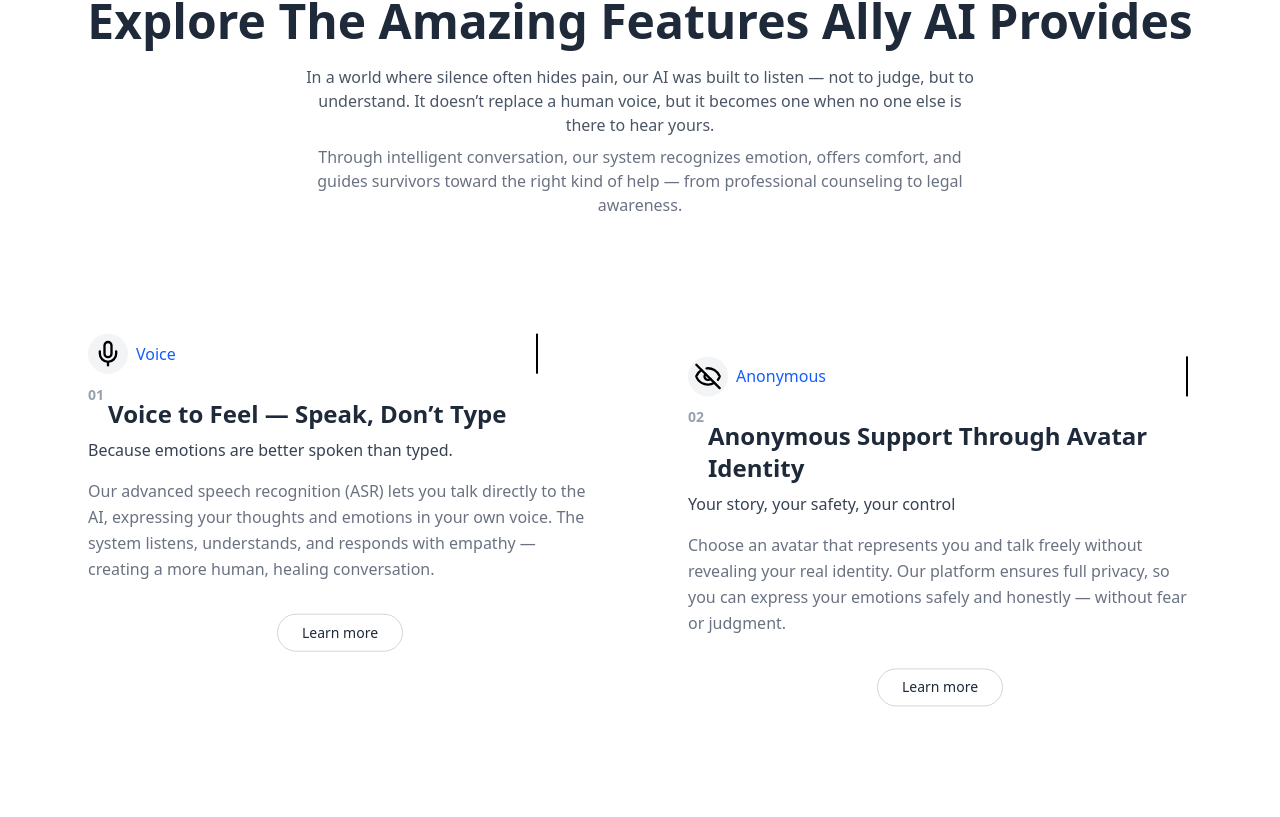
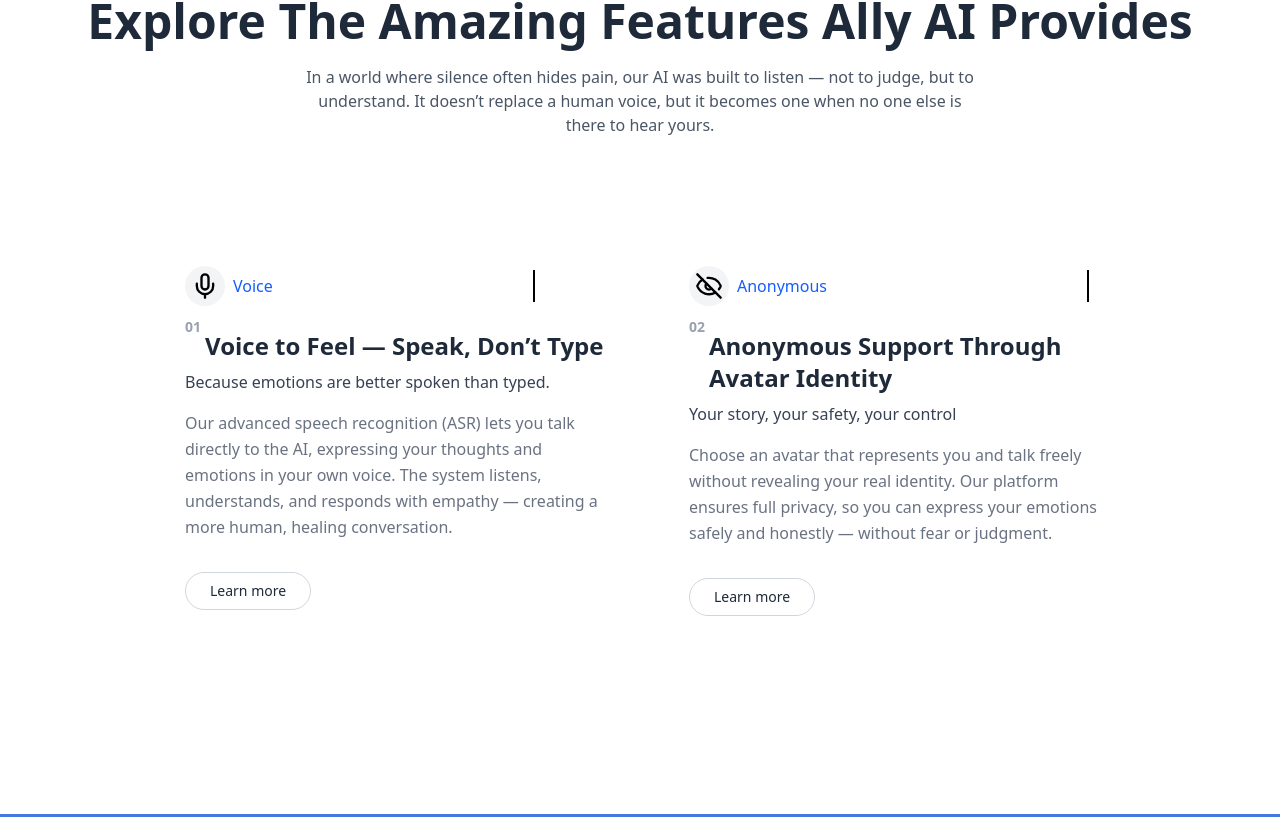
Before and after one commit to gamortseye/Ally-AI, a React (Vite) app: page / in a window 1280 px wide. Shown: the part 1643-2460 px from the top of the page. Built offline with nearby package versions, Linux system fonts and the light colour scheme.

Commit message:
beta cont

```diff
--- a/src/components/AmazingServices.jsx
+++ b/src/components/AmazingServices.jsx
@@ -1,17 +1,32 @@
-import React, { useRef } from "react";
+import React, { useRef, useState, useEffect } from "react";
 import { motion, useScroll, useTransform } from "framer-motion";
-import { MicIcon, EyeOffIcon } from "lucide-react";
+import {
+  MicIcon,
+  EyeOffIcon,
+  InfoIcon,
+  CheckCircleIcon,
+  ChevronLeft,
+  ChevronRight,
+} from "lucide-react";
 
 const AmazingServices = () => {
   const sectionRef = useRef(null);
+  const containerRef = useRef(null);
 
-  // Track scroll progress for the entire section
+  const [isHovered, setIsHovered] = useState(false);
+  const [hasOverflow, setHasOverflow] = useState(false);
+  const [cardWidth, setCardWidth] = useState(320);
+  const [visibleCount, setVisibleCount] = useState(
+    typeof window !== "undefined" && window.innerWidth < 640 ? 1 : 2
+  );
+
+  // Track scroll progress for the entire section (used for subtle parallax)
   const { scrollYProgress } = useScroll({
     target: sectionRef,
     offset: ["start end", "end start"],
   });
 
-  // Apply subtle parallax movement
+  // Subtle parallax movement for the whole section (paused on hover)
   const y = useTransform(scrollYProgress, [0, 1], [50, -50]);
   const opacity = useTransform(scrollYProgress, [0, 0.2, 0.8, 1], [0, 1, 1, 0.9]);
 
@@ -34,16 +49,87 @@
         "Choose an avatar that represents you and talk freely without revealing your real identity. Our platform ensures full privacy, so you can express your emotions safely and honestly — without fear or judgment.",
       label: "Anonymous",
     },
+    {
+      id: "03",
+      icon: <InfoIcon className="w-7 h-7 text-black" />,
+      title: "Stay Informed with Trending GBV News & Insights",
+      subtitle: "Awareness is the first step to change.",
+      description:
+        "We bring you curated, real-time stories, legal updates, and survivor insights from around the world. Stay informed, inspired, and empowered to make safer, more conscious choices for yourself and others.",
+      label: "Information",
+    },
+    {
+      id: "04",
+      icon: <CheckCircleIcon className="w-7 h-7 text-black" />,
+      title: "Guided Healing Through Smart Emotional Care",
+      subtitle: "Listens, learns, and supports your healing journey.",
+      description:
+        "Our AI companion offers personalized emotional guidance — from calming techniques and journaling prompts to connecting you with professionals. It learns your mood patterns and provides gentle, meaningful support at every step of recovery.",
+      label: "Guide",
+    },
   ];
+
+  // Compute card width and visibleCount on mount and resize
+  useEffect(() => {
+    const node = containerRef.current;
+    if (!node) return;
+
+    const handleResize = () => {
+      const vw = window.innerWidth;
+      const newVisibleCount = vw < 640 ? 1 : 2; // mobile:1, >=sm:2
+      setVisibleCount(newVisibleCount);
+
+      // compute card width so exactly visibleCount cards fit the visible area
+      const containerVisibleWidth = node.clientWidth || Math.min(1200, vw - 32);
+      const newCardWidth = Math.floor(containerVisibleWidth / newVisibleCount);
+      setCardWidth(newCardWidth);
+
+      // overflow check
+      setHasOverflow(node.scrollWidth > node.clientWidth + 1);
+    };
+
+    handleResize();
+    window.addEventListener("resize", handleResize);
+    return () => window.removeEventListener("resize", handleResize);
+  }, []);
+
+  // also update overflow state when content or cardWidth changes
+  useEffect(() => {
+    const node = containerRef.current;
+    if (!node) return;
+    setHasOverflow(node.scrollWidth > node.clientWidth + 1);
+  }, [cardWidth, services.length]);
+
+  // scroll by one card (so visible pair shifts by one card: 1+2 -> 2+3)
+  const scrollHoriz = (dir = "right") => {
+    const el = containerRef.current;
+    if (!el) return;
+    const amount = cardWidth; // scroll exactly one card
+    el.scrollBy({ left: dir === "left" ? -amount : amount, behavior: "smooth" });
+  };
 
   return (
     <motion.section
       ref={sectionRef}
-      className="py-24 bg-white text-gray-800 overflow-hidden"
-      style={{ y, opacity }}
+      className="py-24 bg-white text-gray-800 overflow-hidden px-4 sm:px-6"
+      onMouseEnter={() => setIsHovered(true)}
+      onMouseLeave={() => setIsHovered(false)}
+      style={{ y: isHovered ? 0 : y, opacity }}
       transition={{ type: "spring", stiffness: 50 }}
     >
-      {/* Header Section */}
+      {/* hide webkit scrollbar for the scroller and ensure no native scrollbars show */}
+      <style>{`
+        /* target our scroller by class */
+        .scroller {
+          -ms-overflow-style: none;  /* IE and Edge */
+          scrollbar-width: none;  /* Firefox */
+        }
+        .scroller::-webkit-scrollbar {
+          display: none; /* Safari and Chrome */
+        }
+      `}</style>
+
+      {/* Header */}
       <motion.div
         className="text-center mb-20 px-6"
         initial={{ opacity: 0, y: 40 }}
@@ -62,44 +148,80 @@
           not to judge, but to understand. It doesn’t replace a human voice, but
           it becomes one when no one else is there to hear yours.
         </p>
-        <p className="text-gray-500 mt-2 max-w-2xl mx-auto">
-          Through intelligent conversation, our system recognizes emotion,
-          offers comfort, and guides survivors toward the right kind of help —
-          from professional counseling to legal awareness.
-        </p>
       </motion.div>
 
-      {/* Features Section */}
-      <div className="max-w-6xl mx-auto grid md:grid-cols-2 gap-12">
+      {/* Buttons */}
+      <div className="max-w-6xl mx-auto relative">
+        <button
+          aria-label="Scroll left"
+          onClick={() => scrollHoriz("left")}
+          className={`absolute left-0 top-1/2 transform -translate-y-1/2 z-20 bg-white border border-gray-300 p-2 rounded-full shadow-md transition-opacity duration-200
+            ${isHovered ? "opacity-100" : "opacity-0"} ${hasOverflow ? "" : "pointer-events-none opacity-0"}`}
+        >
+          <ChevronLeft className="w-5 h-5" />
+        </button>
+
+        <button
+          aria-label="Scroll right"
+          onClick={() => scrollHoriz("right")}
+          className={`absolute right-0 top-1/2 transform -translate-y-1/2 z-20 bg-white border border-gray-300 p-2 rounded-full shadow-md transition-opacity duration-200
+            ${isHovered ? "opacity-100" : "opacity-0"} ${hasOverflow ? "" : "pointer-events-none opacity-0"}`}
+        >
+          <ChevronRight className="w-5 h-5" />
+        </button>
+
+        {/* Horizontal scroller that shows 2 cards at a time (or 1 on small screens) */}
+        <div
+          ref={containerRef}
+          className="mx-auto scroller"
+          style={{
+            display: "flex",
+            gap: "24px",
+            overflowX: "auto",
+            overflowY: "hidden", // prevent vertical scrolling
+            scrollSnapType: "x mandatory",
+            paddingBottom: 8,
+            maxWidth: 960,
+            // hide native scrollbar visuals as a fallback (handled in CSS above)
+            scrollbarWidth: "none",
+            msOverflowStyle: "none",
+          }}
+        >
           {services.map((service, index) => (
             <motion.div
               key={service.id}
-            className="px-6 py-12 flex flex-col items-center text-center md:items-start md:text-left"
+              className="flex-shrink-0 px-6 py-12 flex flex-col items-center text-center md:items-start md:text-left border border-transparent"
               initial={{ opacity: 0, y: 80 }}
               whileInView={{ opacity: 1, y: 0 }}
               transition={{
                 duration: 1.1,
-              delay: index * 0.3,
+                delay: index * 0.18,
                 ease: "easeOut",
               }}
               viewport={{ once: true }}
               style={{
-              y: useTransform(scrollYProgress, [0, 1], [index === 0 ? 30 : -30, index === 0 ? -30 : 30]),
+                width: cardWidth,
+                minWidth: cardWidth,
+                maxWidth: cardWidth,
+                scrollSnapAlign: "start",
+                background: "transparent",
               }}
             >
-            {/* Icon + Label + Vertical Line */}
-            <div className="flex items-center mb-6">
+              {/* Icon + Label + restored short vertical line */}
+              <div className="flex items-center mb-6 w-full">
                 <div className="flex items-center gap-2">
                   <div className="w-10 h-10 flex items-center justify-center bg-gray-100 rounded-full">
                     {service.icon}
                   </div>
                   <span className="text-blue-600 font-medium">{service.label}</span>
                 </div>
-              <div className="h-10 w-[2px] bg-black ml-90"></div>
+
+                {/* RESTORED short vertical line (kept close to the icon/label) */}
+                <div className="h-8 w-[2px] bg-black ml-65" aria-hidden="true"></div>
               </div>
 
-            {/* Superscript ID on the Left Side of the Title */}
-            <div className="flex items-start justify-center md:justify-start gap-1 mb-2">
+              {/* Superscript ID + Title */}
+              <div className="flex items-start justify-center md:justify-start gap-1 mb-2 w-full">
                 <sup className="text-gray-400 text-sm font-semibold translate-y-[-6px]">
                   {service.id}
                 </sup>
@@ -110,8 +232,8 @@
               <p className="text-gray-500 leading-relaxed mb-8">{service.description}</p>
 
               <motion.div
-              className="w-full flex justify-center"
-              whileHover={{ scale: 1.1 }}
+                className="w-full flex justify-center md:justify-start"
+                whileHover={{ scale: 1.03 }}
                 transition={{ type: "spring", stiffness: 300 }}
               >
                 <button className="border border-gray-300 rounded-full px-6 py-2 text-sm font-medium hover:bg-gray-100 transition">
@@ -121,7 +243,9 @@
             </motion.div>
           ))}
         </div>
+      </div>
     </motion.section>
   );
 };
+
 export default AmazingServices;
--- a/src/components/TrustedProfiles.jsx
+++ b/src/components/TrustedProfiles.jsx
@@ -30,7 +30,7 @@
     if (!isInteracting) {
       autoRef.current = setInterval(() => {
         setIndex((prev) => (prev + 1) % profiles.length);
-      }, 10000);
+      }, 5000);
     }
     return () => clearInterval(autoRef.current);
   }, [isInteracting, profiles.length]);
```
Also changed, not shown: 1 other file (tests, documents, lock files or other folders). Lines whose indentation alone changed are shown as unchanged.
